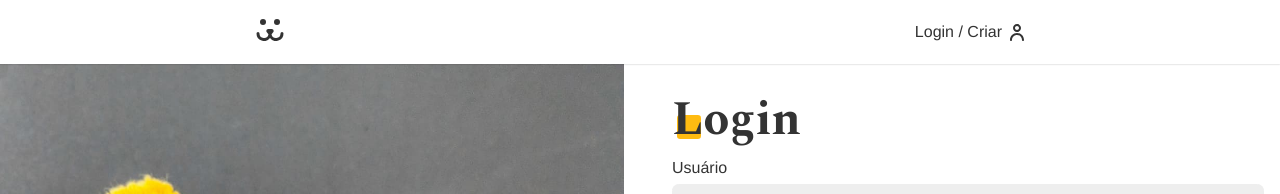
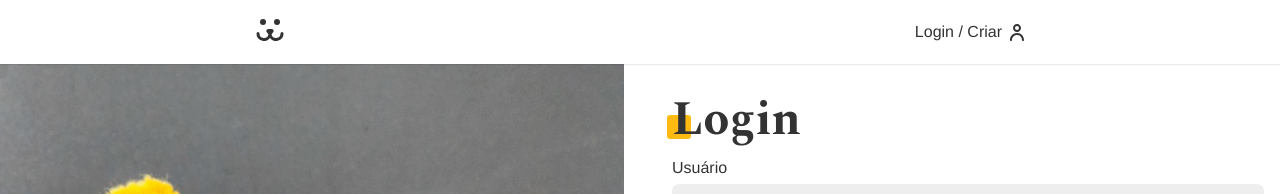
Before and after one commit to pbruny/doguinhos, a React (Vite) app: page /login in a window 1280 px wide. Shown: the top 194 px of the page. Built offline with nearby package versions, Linux system fonts and the light colour scheme.

Commit message:
fix route and style

```diff
--- a/src/App.css
+++ b/src/App.css
@@ -68,7 +68,7 @@ input {
   background-color: #fb1;
   position: absolute;
   bottom: 0.313rem;
-  left: 0.313rem;
+  left: -0.313rem;
   border-radius: 0.2rem;
   z-index: -1;
 }
--- a/src/Components/Login/LoginForm/index.jsx
+++ b/src/Components/Login/LoginForm/index.jsx
@@ -38,7 +38,7 @@ const LoginForm = () => {
       <div className={styles.createContainer}>
         <h2 className={styles.subtitle}>Cadastre-se</h2>
         <p>Ainda não tem uma conta?</p>
-        <Link className={buttonStyles.button} to="/login/criar">Cadastre-se</Link>
+        <Link className={buttonStyles.button} to="/login/create">Cadastre-se</Link>
       </div>
     </section>
   )
```
